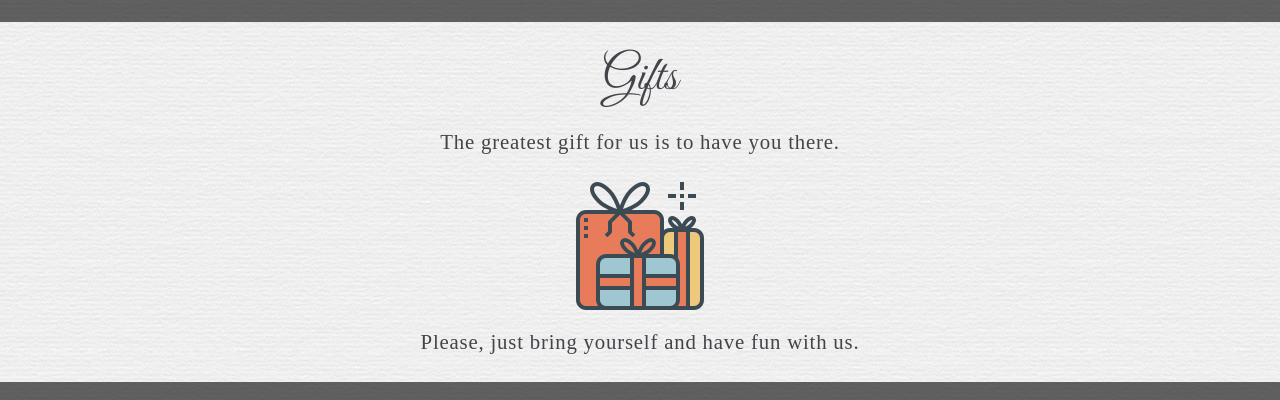
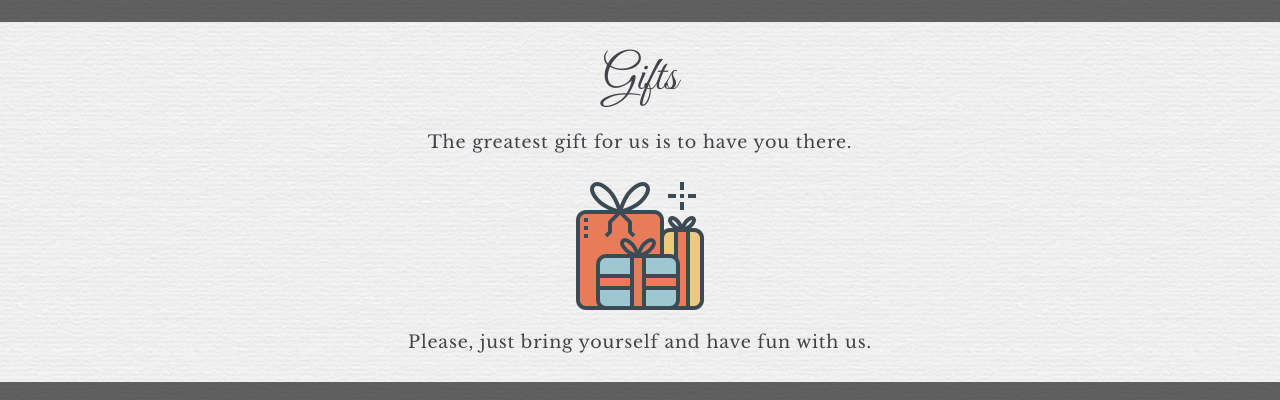
Before and after one commit to bataviki/wedding-site, a plain HTML site: page index.html in a window 1280 px wide. Shown: the part 1580-1980 px from the top of the page. Drawn offline with nearby package versions, Linux system fonts and the light colour scheme.

Commit message:
gift font size update

```diff
--- a/style.css
+++ b/style.css
@@ -291,18 +291,19 @@ li > p {
 /* Gifts */
 
 .gifts > p {
+    font-family: 'Libre Baskerville', serif;
     margin-left: 2em;
     margin-right: 2em;
     margin-bottom: 2rem;
-    font-size: 1.3rem;
-    letter-spacing: .05rem;
+    font-size: 1.1rem;
+    letter-spacing: .02rem;
     line-height: 1.7rem;
 }
 
 @media screen and (min-width: 768px) {
 
     .gifts > p {
-        font-size: 1.3rem;
+        font-size: 1.1rem;
         letter-spacing: 0.05rem;
         line-height: 1rem;
         margin-bottom: 2rem;
```
